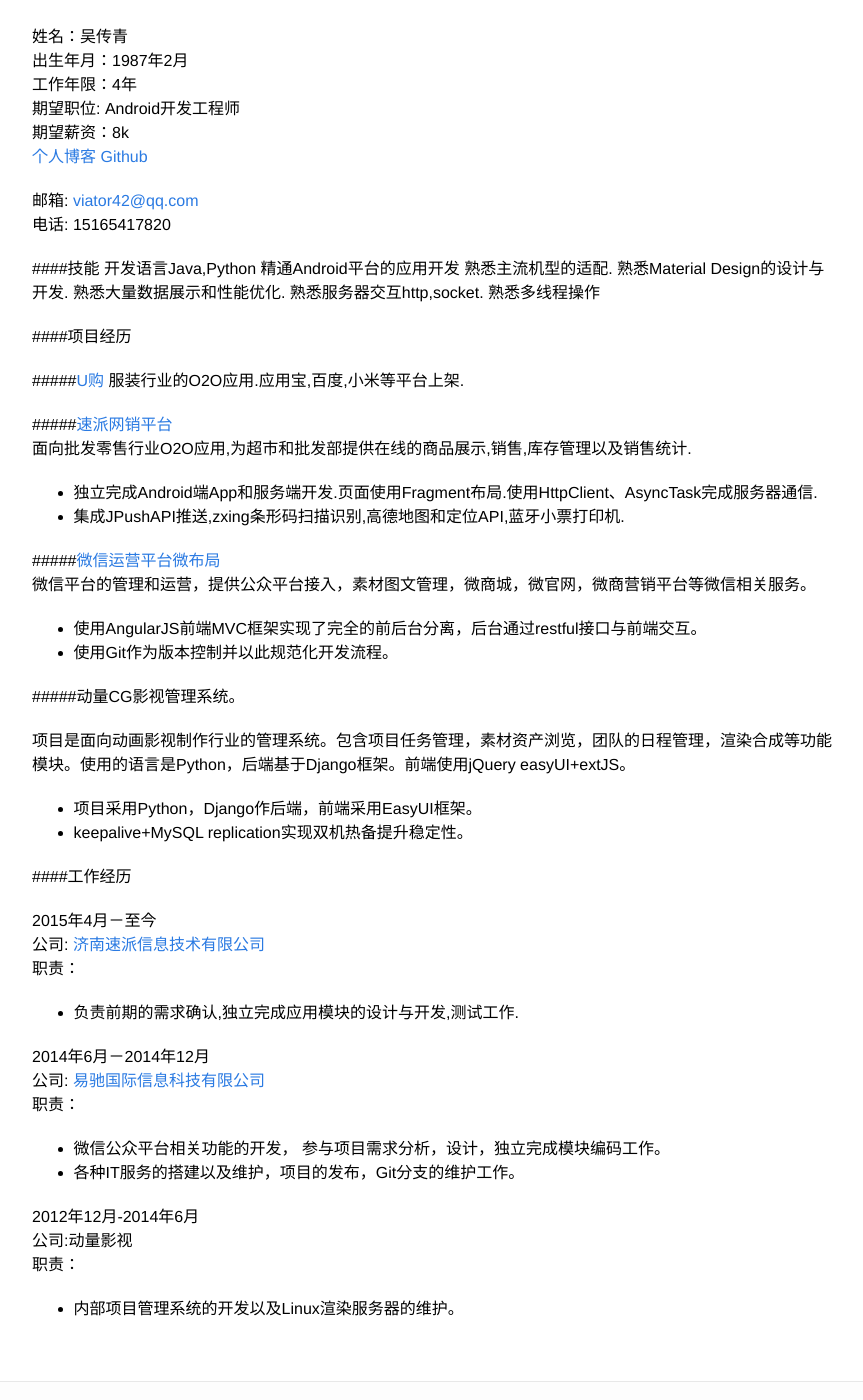
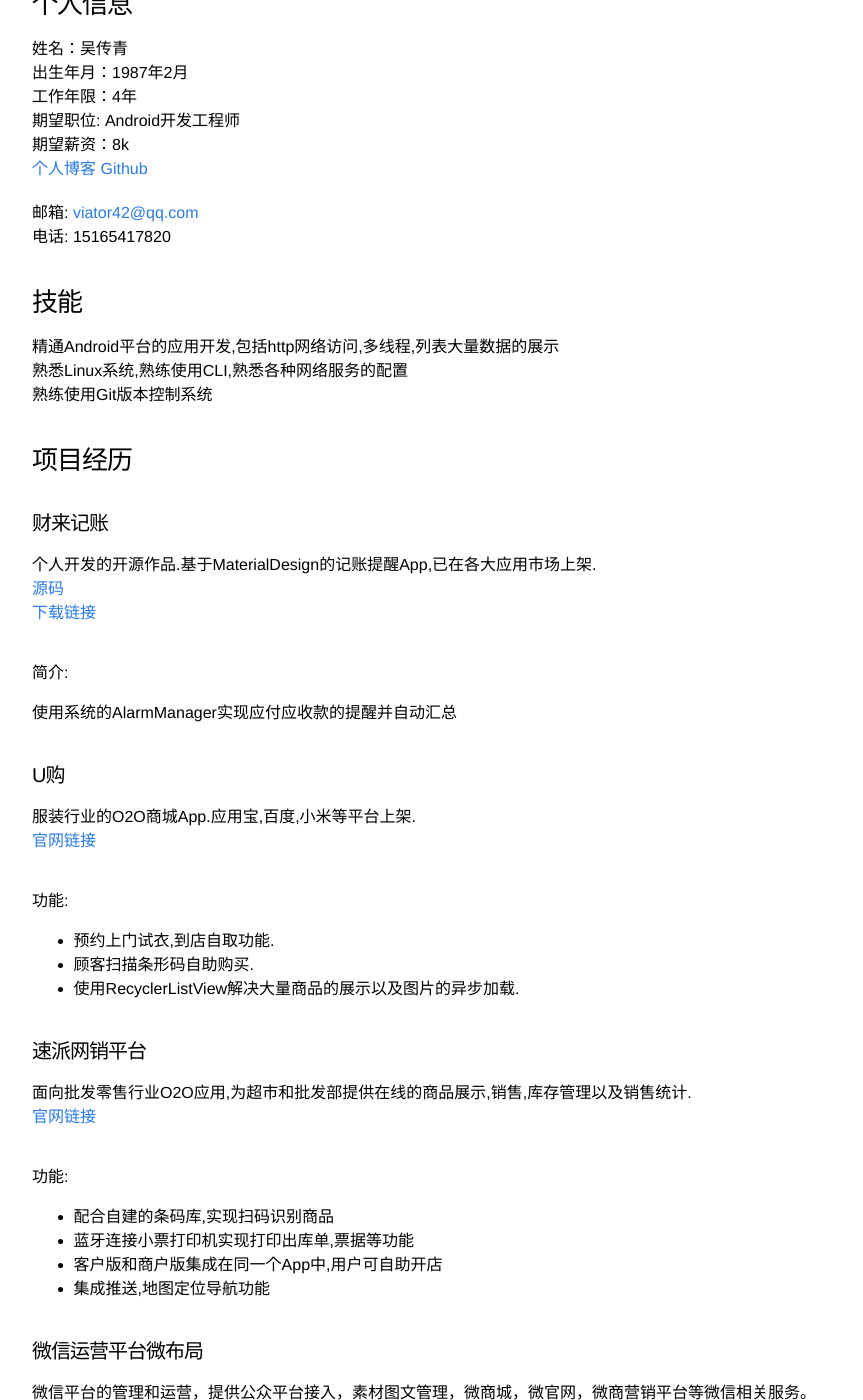
Before and after one commit to viator42/viator42.github.io, a Jekyll site: the page built from resume.md, in a window 1280 px wide and 1400 px high, scrolled down 464 px. Shown: the whole window, without its empty margins (208-1071 px from the left). Built offline with Jekyll 4.4.1, drawn with Linux system fonts in a browser that asks for light colours; some of the changed text lies outside the part shown.

Commit message:
change resume

```diff
--- a/resume.md
+++ b/resume.md
@@ -4,7 +4,7 @@ title: 个人简历
 permalink: /resume/
 ---
 
-####个人信息
+### 个人信息
 
 姓名：吴传青
 出生年月：1987年2月
@@ -17,56 +17,80 @@ permalink: /resume/
 邮箱: <viator42@qq.com>
 电话: 15165417820
 
-####技能
-开发语言Java,Python
-精通Android平台的应用开发
-熟悉主流机型的适配.
-熟悉Material Design的设计与开发.
-熟悉大量数据展示和性能优化.
-熟悉服务器交互http,socket.
-熟悉多线程操作
+### 技能
+精通Android平台的应用开发,包括http网络访问,多线程,列表大量数据的展示
+熟悉Linux系统,熟练使用CLI,熟悉各种网络服务的配置
+熟练使用Git版本控制系统
 
-####项目经历
+### 项目经历
 
-#####[U购](http://ugouchina.com/)
-服装行业的O2O应用.应用宝,百度,小米等平台上架.
+#### 财来记账
+个人开发的开源作品.基于MaterialDesign的记账提醒App,已在各大应用市场上架.
+[源码](https://github.com/viator42/ErikaNote)
+[下载链接](http://android.myapp.com/myapp/detail.htm?apkName=com.viator42.erikanote)
 
-#####[速派网销平台](http://www.supai.in)
+##### 简介:
+使用系统的AlarmManager实现应付应收款的提醒并自动汇总
+
+#### U购
+服装行业的O2O商城App.应用宝,百度,小米等平台上架.
+[官网链接](http://ugouchina.com/)
+
+##### 功能:
+
+* 预约上门试衣,到店自取功能.
+* 顾客扫描条形码自助购买.
+* 使用RecyclerListView解决大量商品的展示以及图片的异步加载.
+
+#### 速派网销平台
 面向批发零售行业O2O应用,为超市和批发部提供在线的商品展示,销售,库存管理以及销售统计.
+[官网链接](http://www.supai.in)
 
-- 独立完成Android端App和服务端开发.页面使用Fragment布局.使用HttpClient、AsyncTask完成服务器通信.
-- 集成JPushAPI推送,zxing条形码扫描识别,高德地图和定位API,蓝牙小票打印机.
+##### 功能:
+* 配合自建的条码库,实现扫码识别商品
+* 蓝牙连接小票打印机实现打印出库单,票据等功能
+* 客户版和商户版集成在同一个App中,用户可自助开店
+* 集成推送,地图定位导航功能
 
-#####[微信运营平台微布局](http://vbuju.com)
+#### 微信运营平台微布局
 微信平台的管理和运营，提供公众平台接入，素材图文管理，微商城，微官网，微商营销平台等微信相关服务。
+[官网链接](http://vbuju.com)
+
+##### 功能简介
 
 - 使用AngularJS前端MVC框架实现了完全的前后台分离，后台通过restful接口与前端交互。
 - 使用Git作为版本控制并以此规范化开发流程。
 
-#####动量CG影视管理系统。
+#### 动量CG影视管理系统。
 
 项目是面向动画影视制作行业的管理系统。包含项目任务管理，素材资产浏览，团队的日程管理，渲染合成等功能模块。使用的语言是Python，后端基于Django框架。前端使用jQuery easyUI+extJS。
 
 - 项目采用Python，Django作后端，前端采用EasyUI框架。
 - keepalive+MySQL replication实现双机热备提升稳定性。
 
-####工作经历
+#### 工作经历
+
+2015年4月－至今
+公司: [济南靓萌服饰有限公司](http://www.supai.in)
+职责:
+
+* 与后台配合完成Android端App的开发.
 
 2015年4月－至今
 公司: [济南速派信息技术有限公司](http://www.supai.in)
-职责：
+职责:
 
-- 负责前期的需求确认,独立完成应用模块的设计与开发,测试工作.
+* 负责前期的需求确认,独立完成速派网销平台产品的开发工作.
 
 2014年6月－2014年12月
 公司: [易驰国际信息科技有限公司](http://yichiguoji.com)
 职责：
 
-- 微信公众平台相关功能的开发， 参与项目需求分析，设计，独立完成模块编码工作。
-- 各种IT服务的搭建以及维护，项目的发布，Git分支的维护工作。
+* 微信公众平台相关功能的开发， 参与项目需求分析，设计，独立完成模块编码工作。
+* 各种IT服务的搭建以及维护，项目的发布，Git分支的维护工作。
 
 2012年12月-2014年6月
 公司:动量影视
 职责：
 
-- 内部项目管理系统的开发以及Linux渲染服务器的维护。
+* 内部项目管理系统的开发以及Linux渲染服务器的维护。
```
